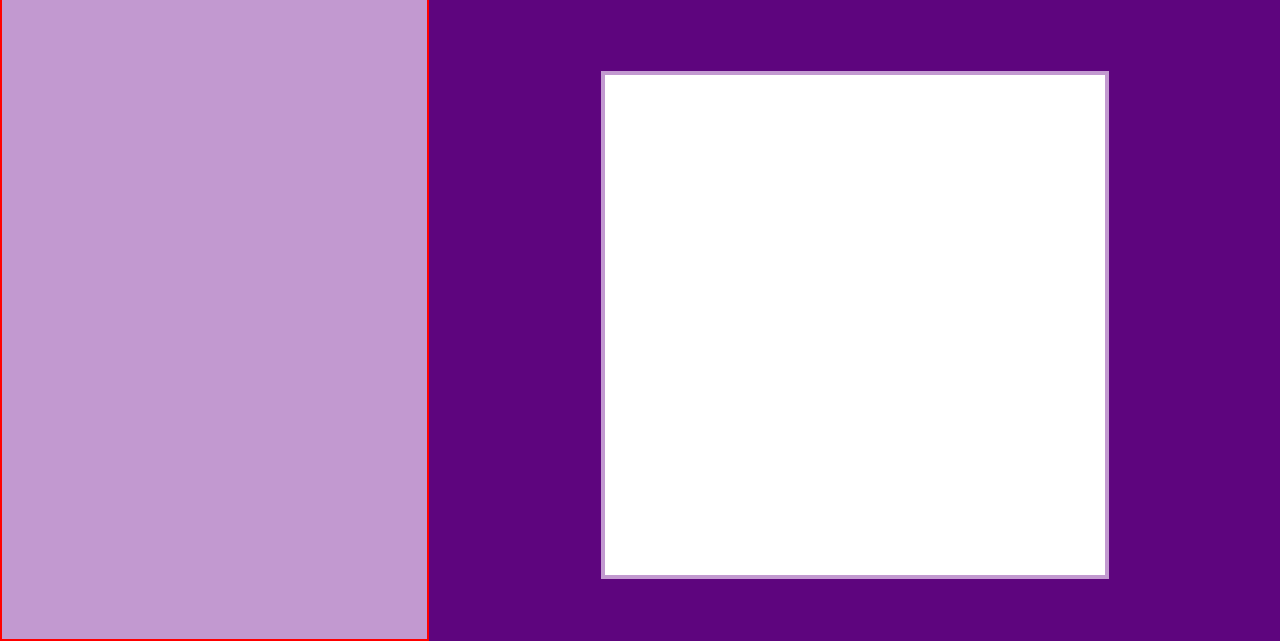
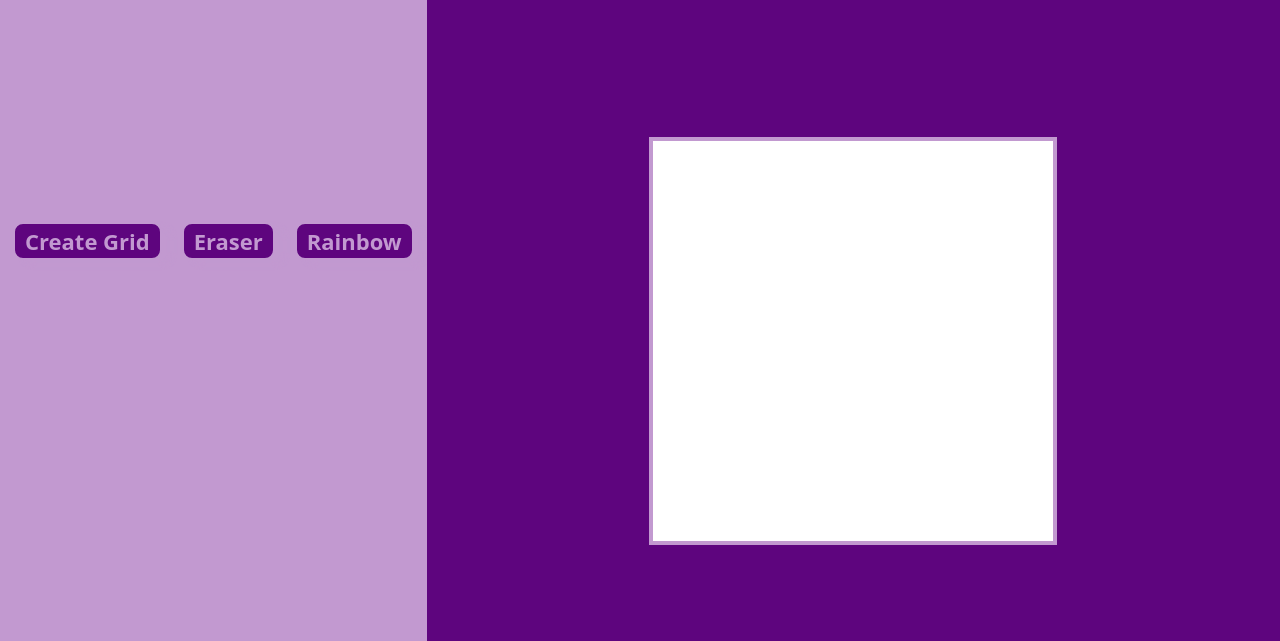
Before and after one commit to Ay-can/etch-a-sketch, a plain HTML site: page index.html in a window 1280 px wide. Shown: the part 159-800 px from the top of the page. Drawn offline with Linux system fonts and the light colour scheme.

Commit message:
update button styling to change opacity when clicked

```diff
--- a/script.js
+++ b/script.js
@@ -5,8 +5,8 @@ function createGrid(gridSize) {
     for (let i = 0; i < gridSize * gridSize; i++) {
         const div = document.createElement("div");
         //div.style.border = "1px solid black";
-        div.style.width = 500 / gridSize + "px";
-        div.style.height = 500 / gridSize + "px";
+        div.style.width = 400 / gridSize + "px";
+        div.style.height = 400 / gridSize + "px";
         div.style.flex = "auto";
         container.appendChild(div);
     }
@@ -43,6 +43,7 @@ let isRainbow = false;
 const rainbowBtn = document.querySelector("#btn-rainbow");
 rainbowBtn.addEventListener("click", () => {
    isRainbow = true;
+   isErasing = false;
 });
 
 function drawBox() {
@@ -68,7 +69,3 @@ function getRandomColor() {
 
     return rgb;
 }
-
-// Make site prettier by adding title, background color, and styling buttons
-// Add slider that allows you to pick colors
-// add option to turn off opacity
--- a/style.css
+++ b/style.css
@@ -14,14 +14,17 @@ body {
 
 .container {
     display: flex;
-    width: 500px;
-    height: 500px;
+    width: 400px;
+    height: 400px;
     flex-wrap: wrap;
     background-color: white;
 }
 
 .first-half {
-    border: 2px solid red;
+    display: flex;
+    justify-content: center;
+    align-items: center;
+    gap: 20px;
     background-color: #c299d0;
     width: 100vh;
     height: 100vh;
@@ -37,7 +40,7 @@ body {
     width: 100vh;
     height: 100vh;
     flex: 2;
-    padding-bottom: 40px;
+    padding-bottom: 20px;
 }
 
 #title {
@@ -47,8 +50,24 @@ body {
     border-radius: 10px;
     border: 2px solid #c299d0;
     padding: 0px 40px;
+    margin: 0px;
 }
 
 .border {
     border: 4px solid #c299d0;
 }
+
+button {
+    border-radius: 10px;
+    border: 2px solid #c299d0;
+    background-color: #5e057e;
+    color: #c299d0;
+    font-weight: 900;
+    font-size: 22px;
+    padding: 2px 10px;
+    box-shadow: 10px 5px 5px #c299d0;
+}
+
+button:active {
+    opacity: 0.1;
+}
```
